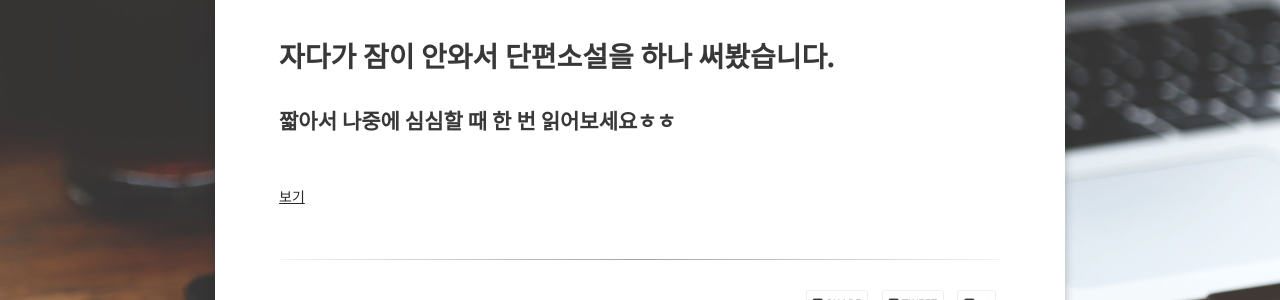
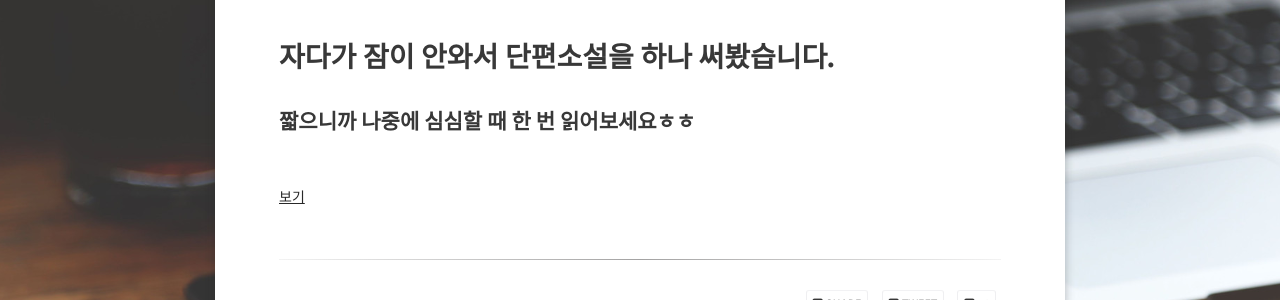
Before and after one commit to SilverTiger152/silvertiger152.github.com, a Jekyll site: the page built from _posts/2025-11-30-novel-moon.md, in a window 1280 px wide. Shown: the part 338-638 px from the top of the page. Built offline with Jekyll 4.4.1, drawn with Linux system fonts in a browser that asks for light colours; some web fonts are replaced; comment, search, counter and statistics services are not loaded.

Commit message:
Fix typo in subtitle of novel moon post

```diff
--- a/_posts/2025-11-30-novel-moon.md
+++ b/_posts/2025-11-30-novel-moon.md
@@ -7,7 +7,7 @@ comments: true
 ---
 
 # 자다가 잠이 안와서 단편소설을 하나 써봤습니다.
-## 짧아서 나중에 심심할 때 한 번 읽어보세요ㅎㅎ
+## 짧으니까 나중에 심심할 때 한 번 읽어보세요ㅎㅎ
 
 <br>
 [보기](https://github.com/SilverTiger152/silvertiger152.github.com/raw/main/assets/[MoonAlwaysShine].txt)
```
